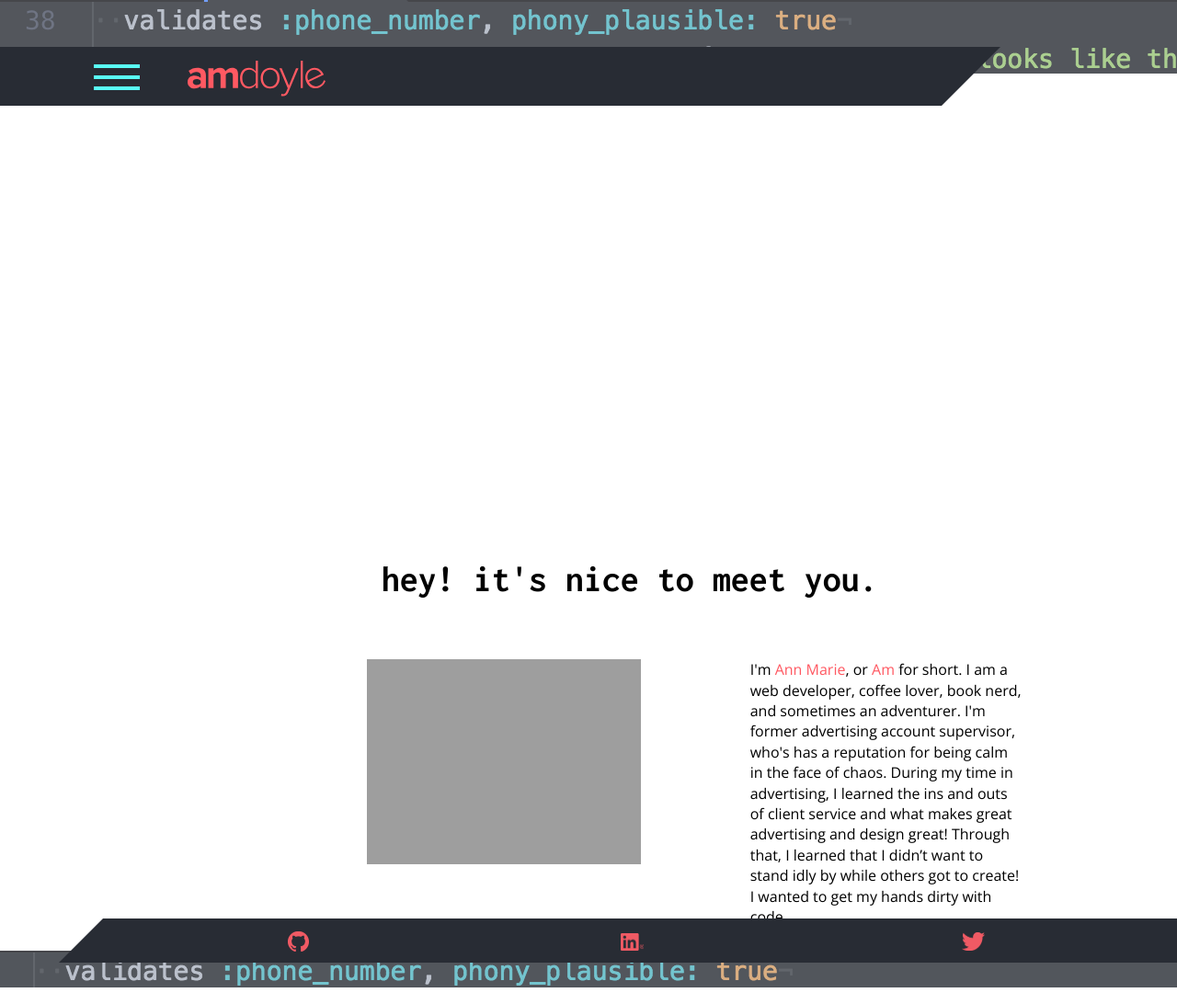
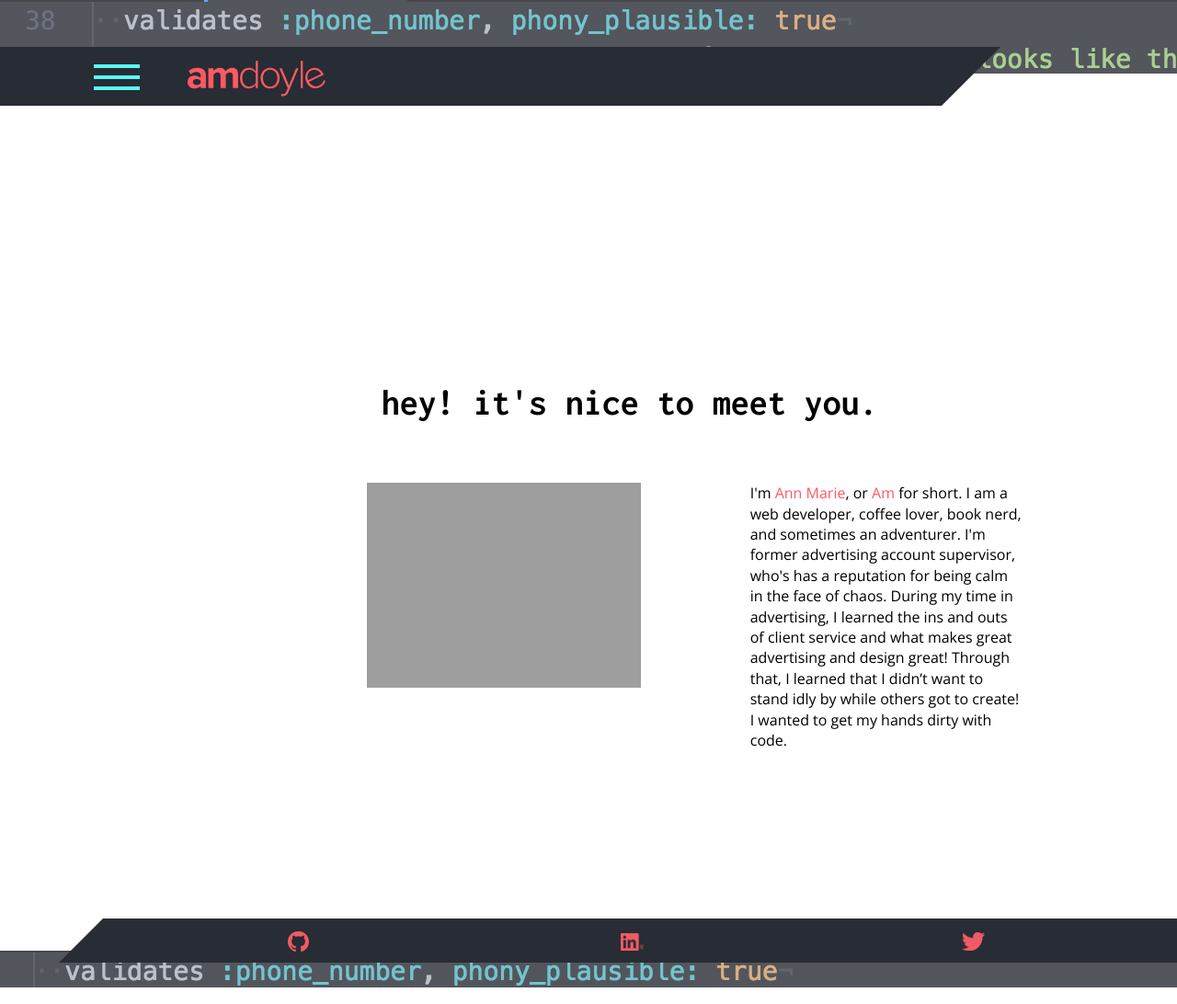
Before and after one commit to amdoyle/amdoyle, a Jekyll site: the page built from index.html, in a window 1280 px wide and 1092 px high. Shown: the whole window at 92% size. Built offline with Jekyll 4.4.1, drawn with Linux system fonts in a browser that asks for light colours; nearby versions of some CDN libraries.

Commit message:
Update styles for felxbox

```diff
--- a/_sass/_layout.scss
+++ b/_sass/_layout.scss
@@ -156,7 +156,7 @@
 #fix {
   padding: 2% 0 10% 0;
   // top: 30%;
-  margin-top: 35%;
+  margin-top: 20%;
   margin-left: 7%;
   margin-right: 7%;
   // position: relative;
```
